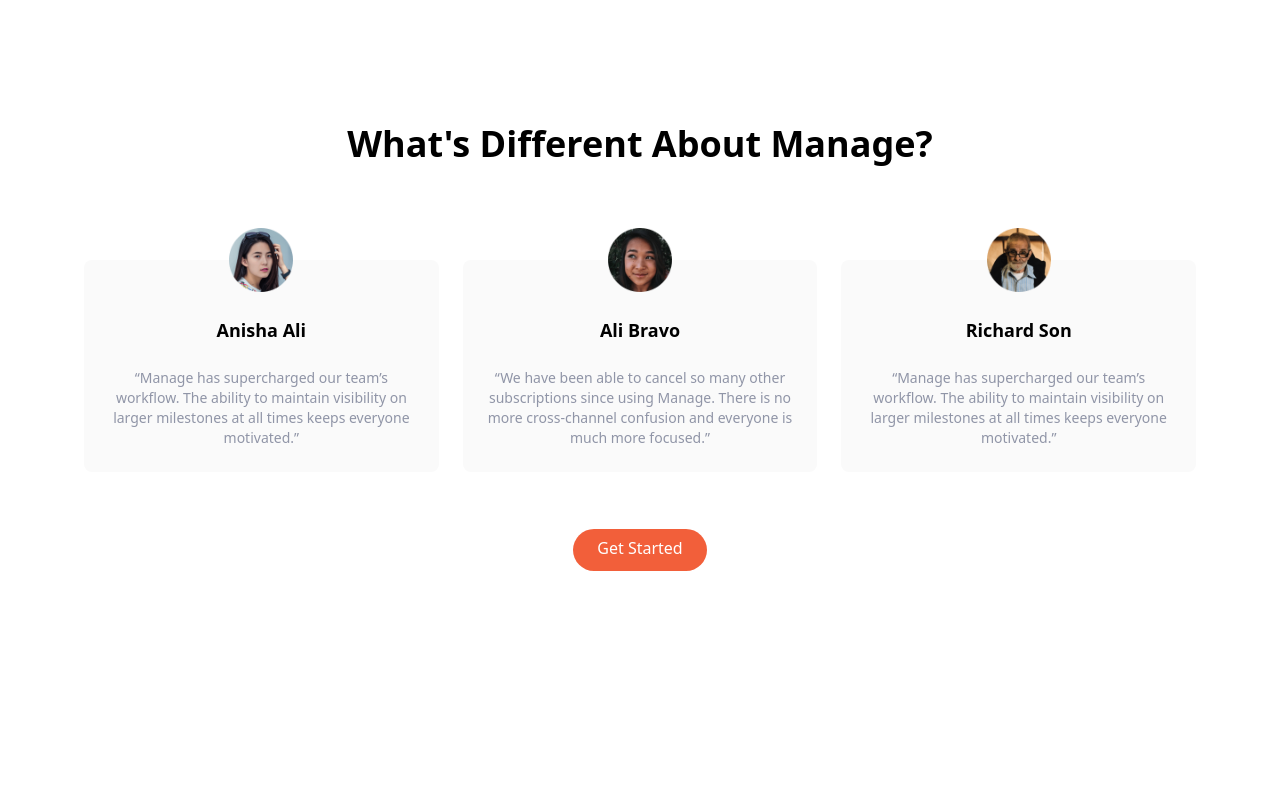
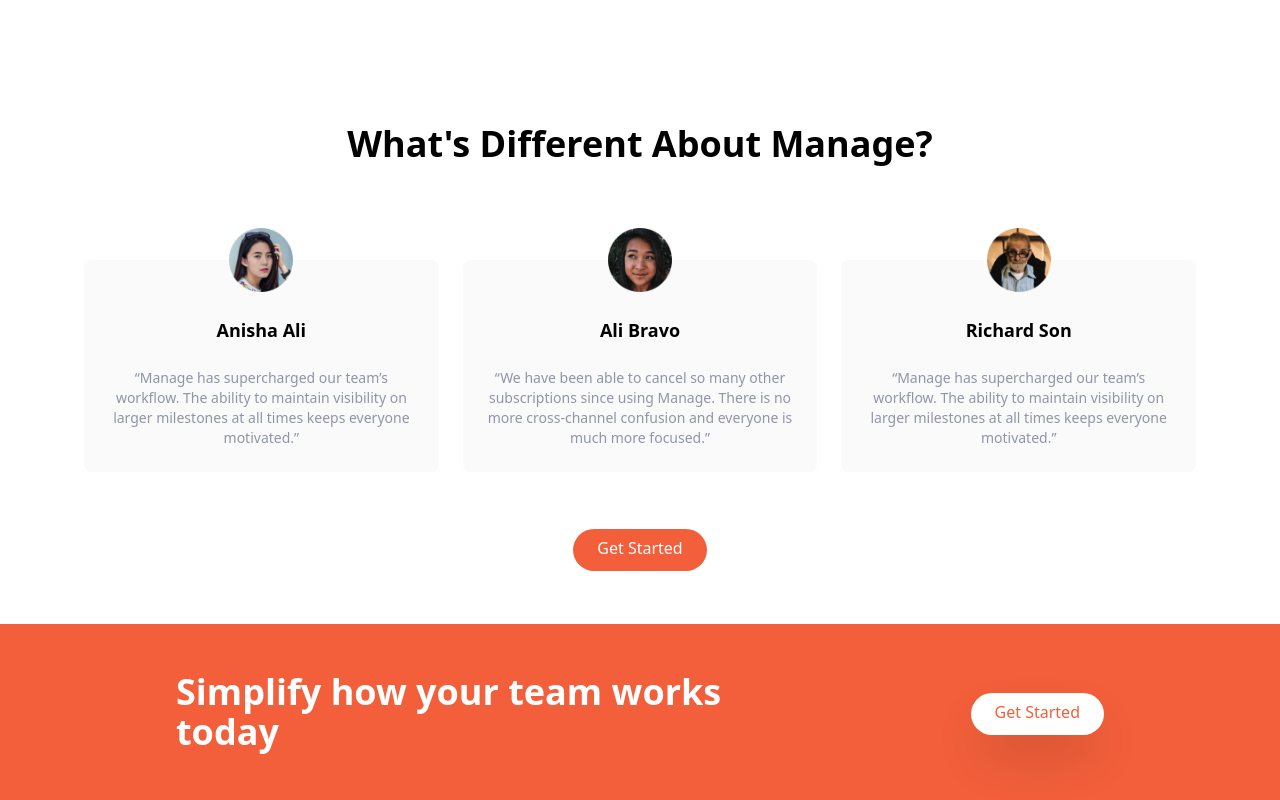
Before and after one commit to ShivamSehgal01/Manage, a website: page src/index.html in a window 1280 px wide. Shown: the part 1144-1944 px from the top of the page. Before the commit the page ends 1768 px from the top, so only its background shows below. Drawn offline with Linux system fonts and the light colour scheme.

Commit message:
CTA Section Complete

```diff
--- a/src/index.html
+++ b/src/index.html
@@ -228,5 +228,23 @@
         </div>
     </section>
 
+     <!-- CTA -->
+     <section id="cta" class="bg-brightRed">
+        <!-- Flex COntainer -->
+        <div class="container items-center justify-between px-6 py-24 mx-auto space-y-12 flex flex-col md:py-12 md:flex-row md:space-y-0">
+            <!-- Heading -->
+            <h2 class="text-4xl font-bold text-center text-white md:max-w-xl md:text-left">
+                Simplify how your team works today
+            </h2>
+
+            <!-- Button -->
+            <div>
+                <a
+                class="p-3 px-6 pt-2 text-brightRed bg-white rounded-full shadow-2xl hover:bg-gray-100"
+                >Get Started</a
+              >
+            </div>
+        </div>
+     </section>
   </body>
 </html>
```
Also changed, not shown: src/css/main.css.
